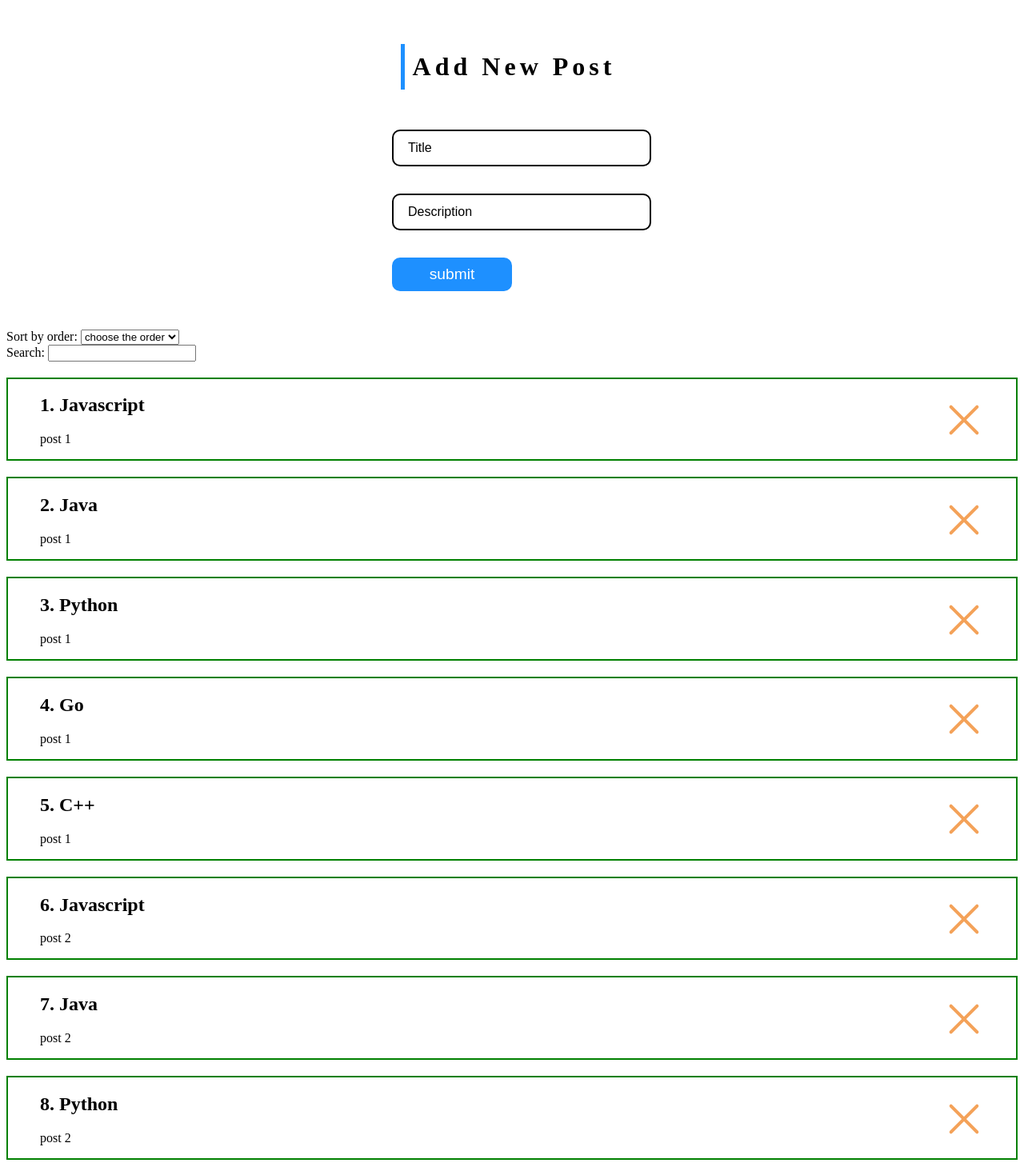
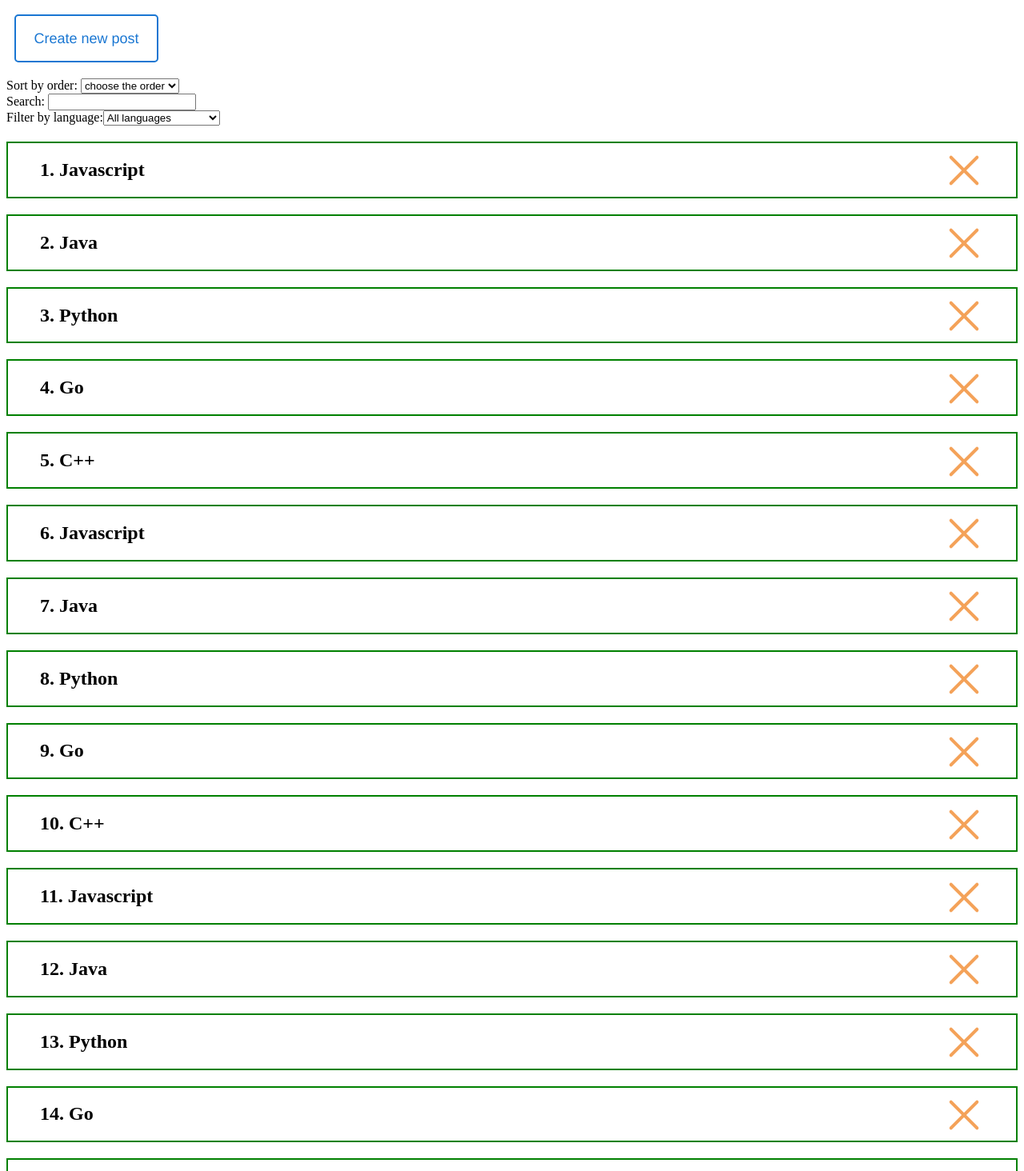
Before and after one commit to allpavel/react_post_project, a React (Create React App) app: page / in a window 1280 px wide. Shown: the top 1464 px of the page at 80% size. Built offline with nearby package versions, Linux system fonts and the light colour scheme.

Commit message:
Finished adding filter and sorting functionality.

```diff
--- a/package.json
+++ b/package.json
@@ -6,8 +6,10 @@
     "@testing-library/jest-dom": "^5.16.1",
     "@testing-library/react": "^12.1.2",
     "@testing-library/user-event": "^13.5.0",
+    "axios": "^0.25.0",
     "react": "^17.0.2",
     "react-dom": "^17.0.2",
+    "react-router-dom": "^6.2.1",
     "react-scripts": "5.0.0",
     "uuid": "^8.3.2",
     "web-vitals": "^2.1.4"
--- a/src/App.js
+++ b/src/App.js
@@ -1,26 +1,28 @@
-import React, { useState, useMemo } from 'react';
+import React, { useState } from 'react';
+import { POSTS } from './data';
 import { PostList } from './components/PostList/PostList';
 import { AddPost } from './components/AddPost/AddPost';
 import { PostFilter } from './components/PostFilter/PostFilter';
-import { POSTS } from './data';
+import { Modal } from './components/Modal/Modal';
+import { CreatePostButton } from './UI/Buttons/CreatePostButton/CreatePostButton';
+import { usePost } from './Hooks/usePost';
+import axios from 'axios';
+
 
 export const App = () => {
   const [posts, setPosts] = useState(POSTS);
-  const [filter, setFilter] = useState({sort: '', search: ''})
+  const [filter, setFilter] = useState({sort: '', search: '', language: 'all'});
+  const [visible, setVisible] = useState(false);
+  const sortedAndSearchedPosts = usePost(posts, filter.sort, filter.search, filter.language);
 
-  const sortedPosts = useMemo(() => {
-    if (filter.sort) {
-      return [...posts].sort((a, b) => a[filter.sort].localeCompare(b[filter.sort]));
-    }
-    return posts;
-  }, [filter.sort, posts]);
-
-  const sortedAndSearchedPosts = useMemo(() => {
-    return sortedPosts.filter(post => post.title.toLowerCase().includes(filter.search.toLowerCase()))
-  }, [filter.search, sortedPosts])
+  // async function getPosts() {
+  //   const response = await axios.get('https://jsonplaceholder.typicode.com/posts');
+  //   console.log(response);
+  // };
 
   const handleCreatePost = (newPost) => {
     setPosts([...posts, newPost]);
+    setVisible(false);
   };
 
   const handleDeletePost = (removePost) => {
@@ -29,8 +31,11 @@ export const App = () => {
 
   return (
     <>
-      <AddPost createPost={handleCreatePost} />
-      <PostFilter filter={filter} setFilter={setFilter} />
+      <CreatePostButton onClick={() => setVisible(true)} />
+      <Modal visible={visible} setVisible={setVisible} >
+        <AddPost createPost={handleCreatePost} />
+      </Modal>
+      <PostFilter filter={filter} setFilter={setFilter} posts={posts} />
       <PostList posts={sortedAndSearchedPosts} onDeletePost={handleDeletePost} />
     </>
   )
--- /dev/null
+++ b/src/Hooks/usePost.js
@@ -0,0 +1,36 @@
+import { useMemo } from "react";
+
+const useFilterByLanguage = (posts, language) => {
+    const postsFilteredbyLanguage = useMemo(() => {
+        if (language !== 'all') {
+            return [...posts].filter(post => post.title.toLowerCase() === language);
+        } else if (language === 'all') {
+            return [...posts];
+        }
+        return posts;
+    }, [posts, language]);
+
+    return postsFilteredbyLanguage;
+}
+
+const useSortedPosts = (posts, sort, language) => {
+    const filteredPosts = useFilterByLanguage(posts, language);
+    const sortedPosts = useMemo(() => {
+        if (sort) {
+          return [...filteredPosts].sort((a, b) => a[sort].localeCompare(b[sort]));
+        }
+        return posts;
+    }, [sort, posts, language]);
+
+    return sortedPosts;
+}
+
+export const usePost = (posts, sort, search, language) => {
+    const sortedPosts = useSortedPosts(posts, sort, language);
+    // const sortedPosts = useFilterByLanguage(posts, language);
+    const sortedAndSearchedPosts = useMemo(() => {
+        return sortedPosts.filter(post => post.title.toLowerCase().includes(search.toLowerCase()))
+    }, [search, sortedPosts]);
+
+    return sortedAndSearchedPosts;
+}
--- /dev/null
+++ b/src/UI/Buttons/CreatePostButton/CreatePostButton.js
@@ -0,0 +1,10 @@
+import React from 'react';
+import styles from './CreatePostButton.module.css';
+
+export const CreatePostButton = ({onClick}) => {
+    return (
+            <button onClick={onClick} className={`${styles.button} ${styles.blue}`}>
+                Create new post
+            </button>
+    )
+}
--- /dev/null
+++ b/src/UI/Buttons/CreatePostButton/CreatePostButton.module.css
@@ -0,0 +1,34 @@
+:root {
+    --blue: #1976D2;
+}
+
+.button {
+    width: 180px;
+    height: 60px;
+    margin-top: 10px;
+    margin-left: 10px;
+    outline: none;
+    cursor: pointer;
+    background: none;
+    transition: .5s;
+    font-size: 18px;
+    border-radius: 5px;
+    font-family: Helvetica, sans-serif;
+}
+
+.button:hover {
+    border: none;
+    color: white;
+    font-size: 20px;
+    transform: scale(1.1);
+}
+
+.blue {
+    border: 2px solid var(--blue);
+    color: var(--blue);
+}
+
+.blue:hover {
+    background-color: var(--blue);
+    transition: all 0.3s ease-in-out;
+}
--- /dev/null
+++ b/src/components/Modal/Modal.js
@@ -0,0 +1,18 @@
+import React from 'react';
+import styles from './Modal.module.css';
+
+export const Modal = ({children, visible, setVisible}) => {
+
+    let modalClasses = `${styles.modal}`;
+    if (visible) {
+        modalClasses += ` ${styles.active}`;
+    };
+
+    return (
+        <section className={modalClasses} onClick={() => setVisible(false)}>
+            <article className={styles.modal_container} onClick={(event) => event.stopPropagation()}>
+                {children}
+            </article>
+        </section>
+    )
+}
--- /dev/null
+++ b/src/components/Modal/Modal.module.css
@@ -0,0 +1,23 @@
+.modal {
+    position: fixed;
+    top: 0;
+    bottom: 0;
+    right: 0;
+    left: 0;
+    display: none;
+    background: rgba(0, 0, 0, 0.5);
+    z-index: 1;
+}
+
+.modal_container {
+    padding: 25px;
+    min-width: 250px;
+    border-radius: 20px;
+    background: white;
+}
+
+.modal.active {
+    display: flex;
+    justify-content: center;
+    align-items: center;
+}
--- a/src/components/Post/Post.js
+++ b/src/components/Post/Post.js
@@ -8,7 +8,7 @@ export const Post = ({post, index, onDeletePost}) => {
             <article key={post.id} className={styles.post}>
                 <article>
                     <h2>{index + 1}. {post.title}</h2>
-                    <p>{post.description}</p>
+                    <p>{post.body}</p>
                 </article>
                 <DeleteButton onClick={() => onDeletePost(post)} />
             </article>
--- a/src/components/PostFilter/PostFilter.js
+++ b/src/components/PostFilter/PostFilter.js
@@ -1,13 +1,21 @@
 import React from 'react';
-import { Select } from '../Select/Select';
 import { Sort } from '../Sort/Sort';
 import { Search } from '../Search/Search';
+import { Select } from '../Select/Select';
 
-export const PostFilter = ({filter, setFilter}) => {
+export const PostFilter = ({filter, setFilter, language, posts}) => {
     return (
         <>
-            <Sort value={filter.sort} onChange={(sort) => setFilter({...filter, sort: sort})} />
-            <Search value={filter.search} onChange={(event) => setFilter({...filter, search: event.target.value})} />
+            <Sort
+                value={filter.sort}
+                onChange={(sort) => setFilter({...filter, sort: sort})} />
+            <Search
+                value={filter.search}
+                onChange={(event) => setFilter({...filter, search: event.target.value})} />
+            <Select
+                value={filter.language}
+                onChange={(language) => setFilter({...filter, language: language})}
+                posts={posts} />
         </>
     )
 };
--- a/src/components/Select/Select.js
+++ b/src/components/Select/Select.js
@@ -1,13 +1,26 @@
 import React from 'react';
+import {v4 as uuidv4} from 'uuid';
+import styles from './Select.module.css';
 
-export const Select = ({posts, handleFilterByLanguage}) => {
+export const Select = ({posts, value, onChange}) => {
+    let languages = [];
+
+    for (let post of posts) {
+        if (!languages.includes(post.title)) {
+            languages.push(post.title);
+        }
+    };
+
     return (
         <section>
             <label>
                 Filter by language:
-                <select onChange={(event) => handleFilterByLanguage(event.target.value)}>
-                    <option value='all languages'>All languages</option>
-                    {posts.map(post => (<option key={post.id} value={post.title}>{post.title}</option>))}
+                <select value={value} onChange={(event) => onChange(event.target.value)}>
+                    <option className={styles.disabled} value='' disabled>choose the language</option>
+                    <option value='all'>All languages</option>
+                    {languages.map(language => (
+                        <option key={uuidv4()} value={language.toLowerCase()}>{language}</option>)
+                        )}
                 </select>
             </label>
         </section>
--- a/src/components/Sort/Sort.js
+++ b/src/components/Sort/Sort.js
@@ -9,7 +9,7 @@ export const Sort = ({value, onChange}) => {
                 <select value={value} onChange={(event) => onChange(event.target.value)}>
                     <option className={styles.disabled} value='' disabled>choose the order</option>
                     <option value='title'>Title</option>
-                    <option value='description'>Description</option>
+                    <option value='body'>Description</option>
                 </select>
             </label>
         </section>
--- a/src/data.js
+++ b/src/data.js
@@ -1,18 +1,18 @@
 import {v4 as uuidv4} from 'uuid';
 export const POSTS = [
-    {id: uuidv4(), title: 'Javascript', description: 'post 1'},
-    {id: uuidv4(), title: 'Java', description: 'post 1'},
-    {id: uuidv4(), title: 'Python', description: 'post 1'},
-    {id: uuidv4(), title: 'Go', description: 'post 1'},
-    {id: uuidv4(), title: 'C++', description: 'post 1'},
-    {id: uuidv4(), title: 'Javascript', description: 'post 2'},
-    {id: uuidv4(), title: 'Java', description: 'post 2'},
-    {id: uuidv4(), title: 'Python', description: 'post 2'},
-    {id: uuidv4(), title: 'Go', description: 'post 2'},
-    {id: uuidv4(), title: 'C++', description: 'post 2'},
-    {id: uuidv4(), title: 'Javascript', description: 'post 3'},
-    {id: uuidv4(), title: 'Java', description: 'post 3'},
-    {id: uuidv4(), title: 'Python', description: 'post 3'},
+    {id: uuidv4(), title: 'Javascript', description: 'a post 1'},
+    {id: uuidv4(), title: 'Java', description: 'b post 1'},
+    {id: uuidv4(), title: 'Python', description: 'c post 1'},
+    {id: uuidv4(), title: 'Go', description: 'Apost 1'},
+    {id: uuidv4(), title: 'C++', description: 'b post 1'},
+    {id: uuidv4(), title: 'Javascript', description: 'c post 2'},
+    {id: uuidv4(), title: 'Java', description: 'c post 2'},
+    {id: uuidv4(), title: 'Python', description: 'a post 2'},
+    {id: uuidv4(), title: 'Go', description: 'b post 2'},
+    {id: uuidv4(), title: 'C++', description: 'D post 2'},
+    {id: uuidv4(), title: 'Javascript', description: 'D post 3'},
+    {id: uuidv4(), title: 'Java', description: 'f post 3'},
+    {id: uuidv4(), title: 'Python', description: 'F post 3'},
     {id: uuidv4(), title: 'Go', description: 'post 3'},
     {id: uuidv4(), title: 'C++', description: 'post 3'},
   ];
```
Also changed, not shown: 1 other file (tests, documents, lock files or other folders).
